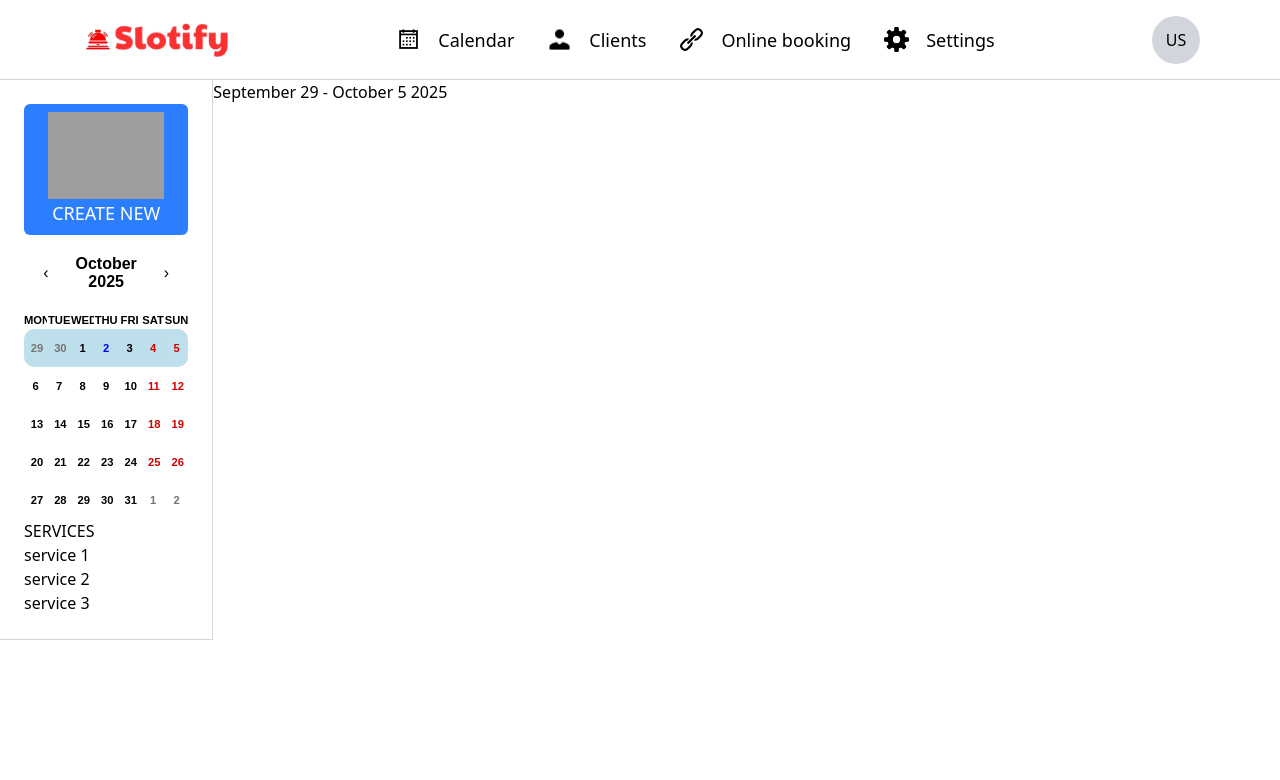
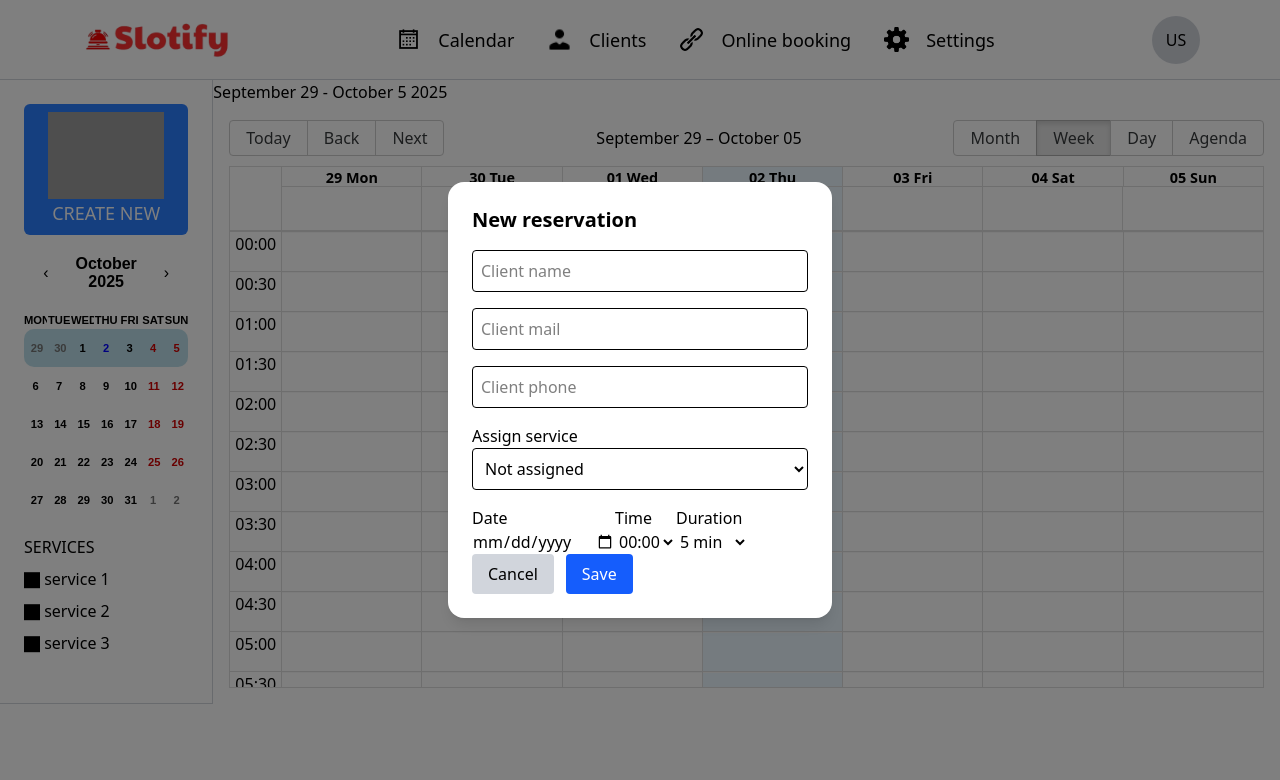
Before and after one commit to Jaros-777/slotify-frontend, a React (Vite) app: page /calendar in a window 1280 px wide. Shown: the top 780 px of the page. Built offline with nearby package versions, Linux system fonts and the light colour scheme; grey boxes are pictures that could not be loaded.

Commit message:
feat(admin,calendar): start create big calendar
- setup add new reservation, only for date, witchout time,duration and

```diff
--- a/src/pages/Admin/components/Calendar/CalendarPage.tsx
+++ b/src/pages/Admin/components/Calendar/CalendarPage.tsx
@@ -1,9 +1,11 @@
 
 import { useState } from "react"
 import { MiniCalendar } from "./components/MiniCalendar"
+import { BigCalendar } from "./components/BigCalendar"
 
 export const CalendarPage = () => {
     const [formatDate, setFormatDate] = useState<string>("")
+    const [serviceData, setServiceData] = useState<string[]>(["service 1", 'service 2', 'service 3'])
 
     return (
         <section className="mt-20 borer-1 border-text-gray flex">
@@ -13,18 +15,19 @@ export const CalendarPage = () => {
                     <span>CREATE NEW</span>
                 </button>
                 <MiniCalendar onWeekChange={setFormatDate} />
-                <div>
-                    <p>SERVICES</p>
+                <div className="mt-4">
+                    <p className="font-medium">SERVICES</p>
 
                     <ul>
-                        <li>service 1</li>
-                        <li>service 2</li>
-                        <li>service 3</li>
+                        {serviceData.map((_, index)=>(
+                            <li key={index} className="mt-2">🏿 {serviceData[index]}</li>
+                        ))}
                     </ul>
                 </div>
             </div>
-            <div>
+            <div className="w-5/6">
                 <p>{formatDate}</p>
+                <BigCalendar/>
             </div>
         </section>
     )
--- /dev/null
+++ b/src/pages/Admin/components/Calendar/components/BigCalendar.tsx
@@ -0,0 +1,270 @@
+import { Calendar, dateFnsLocalizer } from "react-big-calendar";
+import type { SlotInfo } from "react-big-calendar";
+import { format } from "date-fns/format";
+import { parse } from "date-fns/parse";
+import { startOfWeek } from "date-fns/startOfWeek";
+import { getDay } from "date-fns/getDay";
+import { enGB } from "date-fns/locale/en-GB";
+import "react-big-calendar/lib/css/react-big-calendar.css";
+import { useState } from "react";
+import { v4 as uuid } from 'uuid';
+
+
+const locales = {
+  "en-GB": enGB, // lokalizacja polska
+};
+
+
+// konfigurujemy "localizer" — czyli sposób obsługi dat
+const localizer = dateFnsLocalizer({
+  format,
+  parse,
+  startOfWeek,
+  getDay,
+  locales,
+});
+
+interface ServiceType {
+  id: number;
+  name: string;
+}
+
+type EventType = {
+  id: number | string;
+  name: string;
+  email: string;
+  phone: number | undefined;
+  service: number;
+  start: Date;
+  end: Date;
+  bookingStatus: "Confirmed" | "Client arrived" | "Client did not arrive";
+
+};
+
+export const BigCalendar = () => {
+  const [services, setServices] = useState<ServiceType[]>([
+    {
+      id: 0,
+      name: "Not assigned"
+    },
+    {
+      id: 1,
+      name: "Strzyzenie meskie"
+    },
+    {
+      id: 2,
+      name: "Golenie"
+    },
+    {
+      id: 3,
+      name: "Mycie wlosow"
+    },
+  ])
+
+  const [events, setEvents] = useState<EventType[]>([
+    {
+      id: 1,
+      name: "Project Meeting",
+      email: "",
+      phone: undefined,
+      service: services[1].id,
+      start: new Date(2025, 9, 4, 10, 0),
+      end: new Date(2025, 9, 4, 10, 30),
+      bookingStatus: "Confirmed",
+    },
+  ]);
+
+
+
+  const [isModalOpen, setIsModalOpen] = useState(true);
+  const [newEvent, setNewEvent] = useState<Partial<EventType>>({});
+
+  // When user selects a time slot
+  const handleSelectSlot = (slotInfo: SlotInfo) => {
+    const durationInHours = (slotInfo.end.getTime() - slotInfo.start.getTime()) / (1000 * 60 * 60);
+    setNewEvent({
+      id: uuid(),
+      name: "",
+      email: "",
+      phone: undefined,
+      service: services[0].id,
+      start: slotInfo.start,
+      end: slotInfo.end,
+      bookingStatus: "Confirmed"
+    });
+    setIsModalOpen(true);
+  };
+
+  const handleAddEvent = () => {
+    if (newEvent.name && newEvent.start) {
+      setEvents([...events, newEvent as EventType]);
+      setIsModalOpen(false);
+    } else {
+      alert("Can't create new reservation")
+    }
+    // if (newEvent.name && newEvent.start && newEvent.end) {
+    //   setEvents([...events, newEvent as EventType]);
+    //   setIsModalOpen(false);
+    // }
+  };
+
+  const times = Array.from({ length: 24 * 2 }, (_, i) => {
+    const hours = Math.floor(i / 2);
+    const minutes = i % 2 === 0 ? "00" : "30";
+    return `${hours.toString().padStart(2, "0")}:${minutes}`;
+  });
+
+  const durations = [
+    { value: 5, label: "5 min" },
+    { value: 10, label: "10 min" },
+    { value: 15, label: "15 min" },
+    { value: 30, label: "30 min" },
+    { value: 45, label: "45 min" },
+    { value: 60, label: "1 hr" },
+    { value: 120, label: "2 hr" },
+    { value: 180, label: "3 hr" },
+    { value: 240, label: "4 hr" },
+    { value: 300, label: "5 hr" },
+    { value: 360, label: "6 hr" },
+    { value: 420, label: "7 hr" },
+    { value: 480, label: "8 hr" },
+    { value: 540, label: "9 hr" },
+    { value: 600, label: "10 hr" },
+    { value: 660, label: "11 hr" },
+    { value: 720, label: "12 hr" },
+  ];
+
+  return (
+    <div className="h-150 p-4 w-full">
+      <Calendar
+        selectable
+        localizer={localizer}
+        events={events}
+        startAccessor="start"
+        endAccessor="end"
+        defaultView="week"
+        step={30}
+        timeslots={1}
+        defaultDate={new Date()}
+        culture="en-GB"
+        className="h-full bg-white"
+        onSelectSlot={handleSelectSlot}
+
+      />
+      {isModalOpen && (
+        <div className="absolute inset-0 bg-black/50 flex items-center justify-center z-50">
+          <div className="bg-white rounded-2xl shadow-lg p-6 w-96 flex flex-col items-start">
+            <h2 className="text-xl font-semibold mb-4 text-center">
+              New reservation
+            </h2>
+            <input
+              type="text"
+              placeholder="Client name"
+              value={newEvent.name || ""}
+              onChange={(e) =>
+                setNewEvent({ ...newEvent, name: e.target.value })
+              }
+              className="w-full border p-2 rounded mb-4"
+            />
+            <input
+              type="email"
+              placeholder="Client mail"
+              value={newEvent.email || ""}
+              onChange={(e) =>
+                setNewEvent({ ...newEvent, email: e.target.value })
+              }
+              className="w-full border p-2 rounded mb-4"
+            />
+            <input
+              type="number"
+              placeholder="Client phone"
+              value={newEvent.phone || undefined}
+              onChange={(e) =>
+                setNewEvent({ ...newEvent, phone: Number(e.target.value) })
+              }
+              className="w-full border p-2 rounded mb-4"
+            />
+            <p>Assign service</p>
+            <select
+              value={newEvent.service ?? services[0].id}
+              onChange={(e) =>
+                setNewEvent({ ...newEvent, service: Number(e.target.value) })
+              }
+              className="w-full border p-2 rounded mb-4"
+            >
+              {services.map((service) => (
+                <option key={service.id} value={service.id}>
+                  {service.name}
+                </option>
+              ))}
+            </select>
+            <div className="flex">
+              <div>
+                <p>Date</p>
+                <input type="date"
+                  value={newEvent.start ? newEvent.start.toLocaleDateString("en-CA") : ""}
+                  onChange={(e) => {
+                    if (!newEvent.start) return;
+                    const [year, month, day] = e.target.value.split("-").map(Number);
+                    const hours = newEvent.start.getHours();
+                    const minutes = newEvent.start.getMinutes();
+                    setNewEvent({
+                      ...newEvent,
+                      start: new Date(year, month - 1, day, hours, minutes),
+                      end: newEvent.end
+                        ? new Date(
+                          year,
+                          month - 1,
+                          day,
+                          newEvent.end.getHours(),
+                          newEvent.end.getMinutes()
+                        )
+                        : new Date(year, month - 1, day, hours + 0.5, minutes), // default duration 30 min
+                    });
+                  }}
+                />
+
+              </div>
+              <div>
+                <p>Time</p>
+                <select
+                >
+                  {times.map((time) => (
+                    <option key={time} value={time}>
+                      {time}
+                    </option>
+                  ))}
+                </select>
+              </div>
+              <div>
+                <p>Duration</p>
+                <select
+                >
+                  {durations.map((duration) => (
+                    <option key={duration.value} value={duration.value}>
+                      {duration.label}
+                    </option>
+                  ))}
+                </select>
+              </div>
+            </div>
+            <div className="flex justify-end gap-3">
+              <button
+                onClick={() => setIsModalOpen(false)}
+                className="px-4 py-2 bg-gray-300 rounded hover:bg-gray-400"
+              >
+                Cancel
+              </button>
+              <button
+                onClick={handleAddEvent}
+                className="px-4 py-2 bg-blue-600 text-white rounded hover:bg-blue-700"
+              >
+                Save
+              </button>
+            </div>
+          </div>
+        </div>
+      )}
+    </div>
+  );
+};
--- a/vite.config.ts
+++ b/vite.config.ts
@@ -5,6 +5,10 @@ import react from '@vitejs/plugin-react'
 // https://vite.dev/config/
 export default defineConfig({
   plugins: [
-    react(),
-    tailwindcss()],
+    react({ jsxRuntime: "automatic" }),
+    tailwindcss()
+  ],
+    optimizeDeps: {
+    include: ["react-big-calendar"]
+  },
 })
```
Also changed, not shown: package.json (+6 -1 lines), 1 other file (tests, documents, lock files or other folders).
